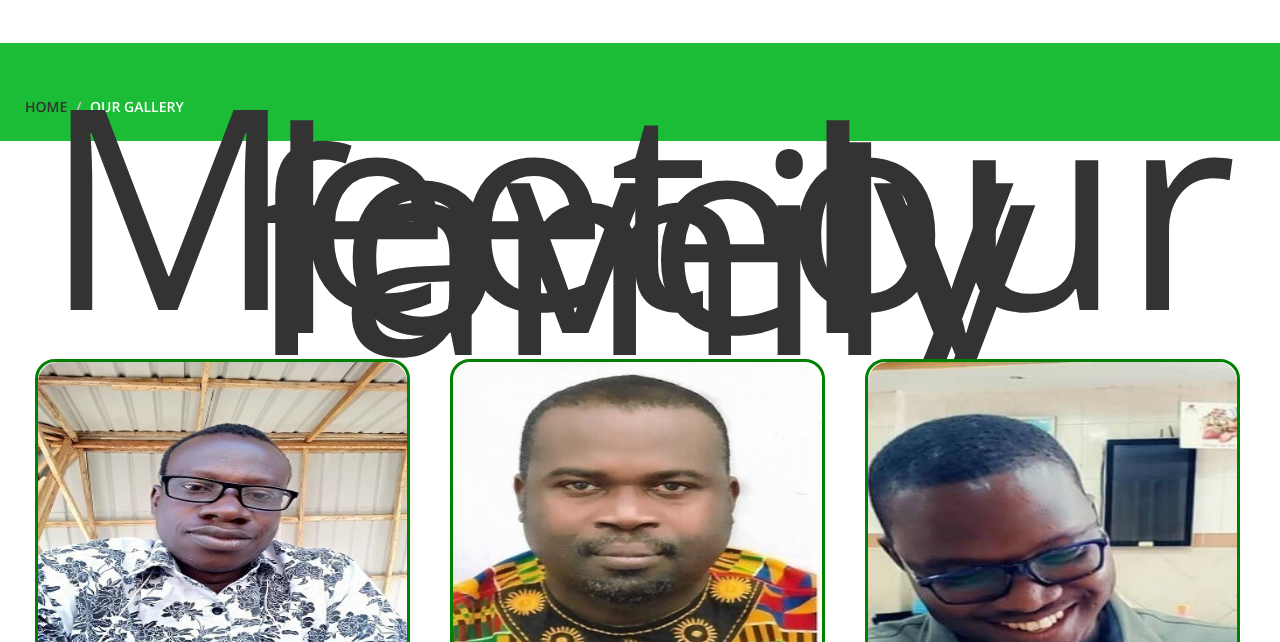
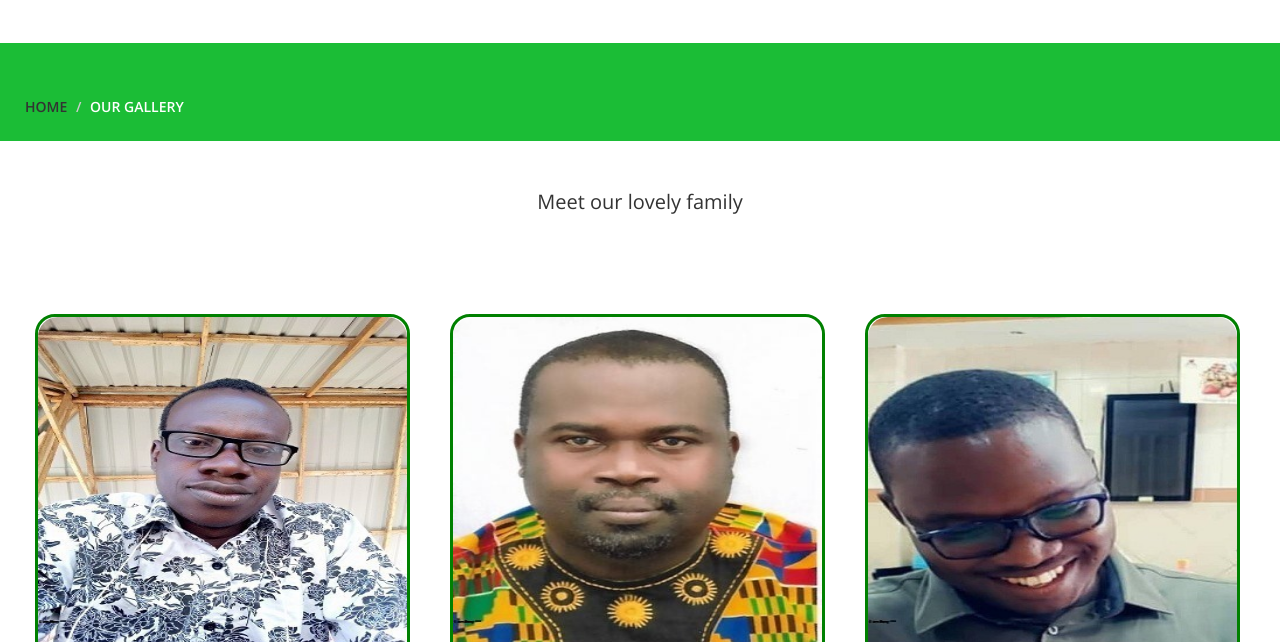
Before and after one commit to GVITS/managementclass, a plain HTML site: page gallery.html in a window 1280 px wide. Shown: the part 107-749 px from the top of the page. Drawn offline with nearby package versions, Linux system fonts and the light colour scheme.

Commit message:
Update style.css

```diff
--- a/css/style.css
+++ b/css/style.css
@@ -709,7 +709,7 @@ ul.social-network li a {
 #portfolio .center p {
 	margin-top:50px;
 	margin-bottom:50px;
-	font-size:20em;
+	font-size:20px;
 }
 
 .portfolio-items,
```
